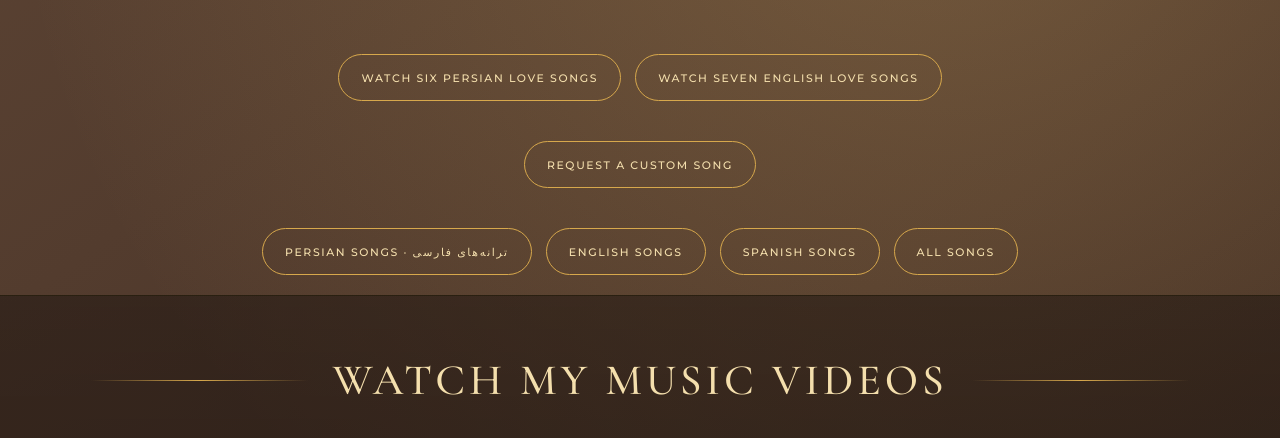
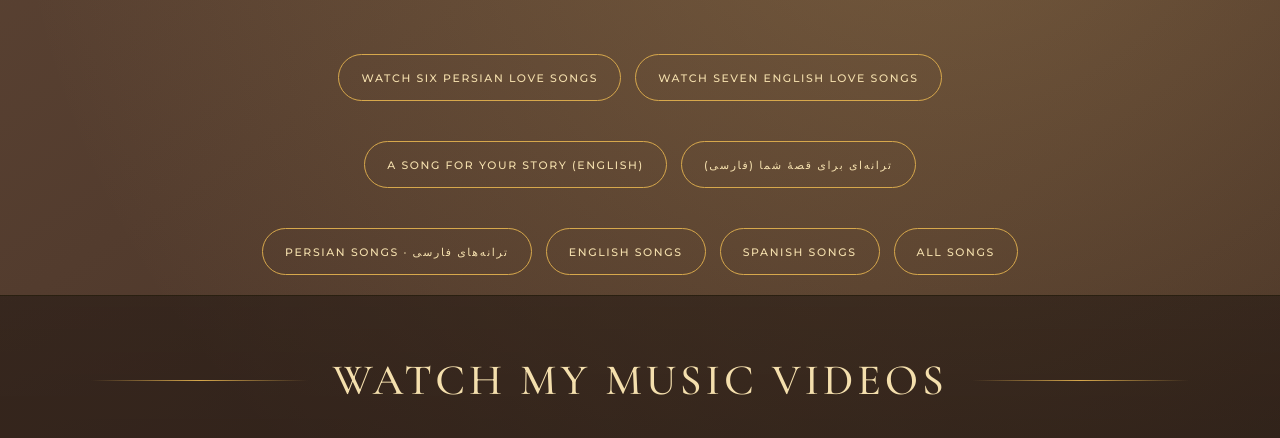
Before and after one commit to mlakani/minoolakani.com, a plain HTML site: page index.html in a window 1280 px wide. Shown: the part 940-1378 px from the top of the page. Drawn offline with Linux system fonts and the light colour scheme.

Commit message:
Link both language editions of custom songs from the homepage

```diff
--- a/index.html
+++ b/index.html
@@ -145,7 +145,7 @@
         <a class="outline-link" href="https://www.youtube.com/watch?v=Z9DBg6zLzSY" target="_blank" rel="noopener noreferrer">Watch Six Persian Love Songs</a>
         <a class="outline-link" href="https://www.youtube.com/watch?v=pfby7Ky2aqw" target="_blank" rel="noopener noreferrer">Watch Seven English Love Songs</a>
       </nav>
-      <div class="home-category-nav" aria-label="Custom songwriting"><a class="outline-link" href="custom-songs.html">Request a Custom Song</a></div>
+      <div class="home-category-nav" aria-label="Custom songwriting"><a class="outline-link" href="custom-songs.html">A Song for Your Story (English)</a><a class="outline-link" href="custom-songs-fa.html" lang="fa" dir="rtl">ترانه‌ای برای قصهٔ شما (فارسی)</a></div>
       <div class="home-category-nav" aria-label="Music categories"><a class="outline-link" href="music.html#persian-songs">Persian Songs · ترانه‌های فارسی</a><a class="outline-link" href="music.html#english-songs">English Songs</a><a class="outline-link" href="music.html#spanish-songs">Spanish Songs</a><a class="outline-link" href="music.html">All Songs</a></div>
 <section class="songs" id="music-preview" aria-labelledby="my-videos-title"><div class="section-line"><span></span><h2 id="my-videos-title">WATCH MY MUSIC VIDEOS</h2><span></span></div><p style="text-align:center">The newest videos uploaded directly to Minoo Lakani’s Official Artist Channel.</p><div class="song-grid"><article><a class="song-link" href="https://www.youtube.com/watch?v=du96L0PgQCo" target="_blank" rel="noopener noreferrer"><img class="cover" src="https://img.youtube.com/vi/du96L0PgQCo/hqdefault.jpg" alt="قشنگ‌ترین دلیل · Qashangtarin Dalil official lyric video by Minoo Lakani" width="480" height="360" loading="lazy" decoding="async"><h3><span lang="fa" dir="rtl">قشنگ‌ترین دلیل</span> · Qashangtarin Dalil</h3><span>Watch on YouTube ↗</span></a></article>
 <article><a class="song-link" href="https://www.youtube.com/watch?v=7u_SIbn5dvo" target="_blank" rel="noopener noreferrer"><img class="cover" src="https://img.youtube.com/vi/7u_SIbn5dvo/hqdefault.jpg" alt="The Player official music video by Minoo Lakani" width="480" height="360" loading="lazy" decoding="async"><h3>The Player</h3><span>Watch on YouTube ↗</span></a></article>
```
